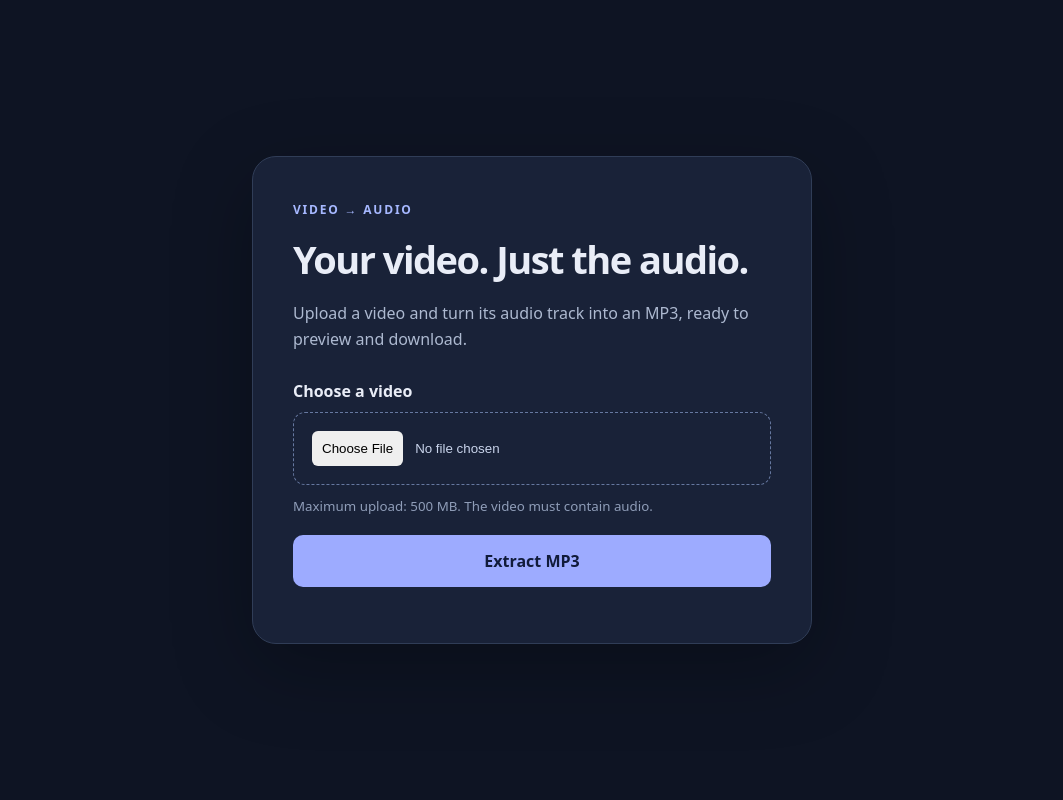
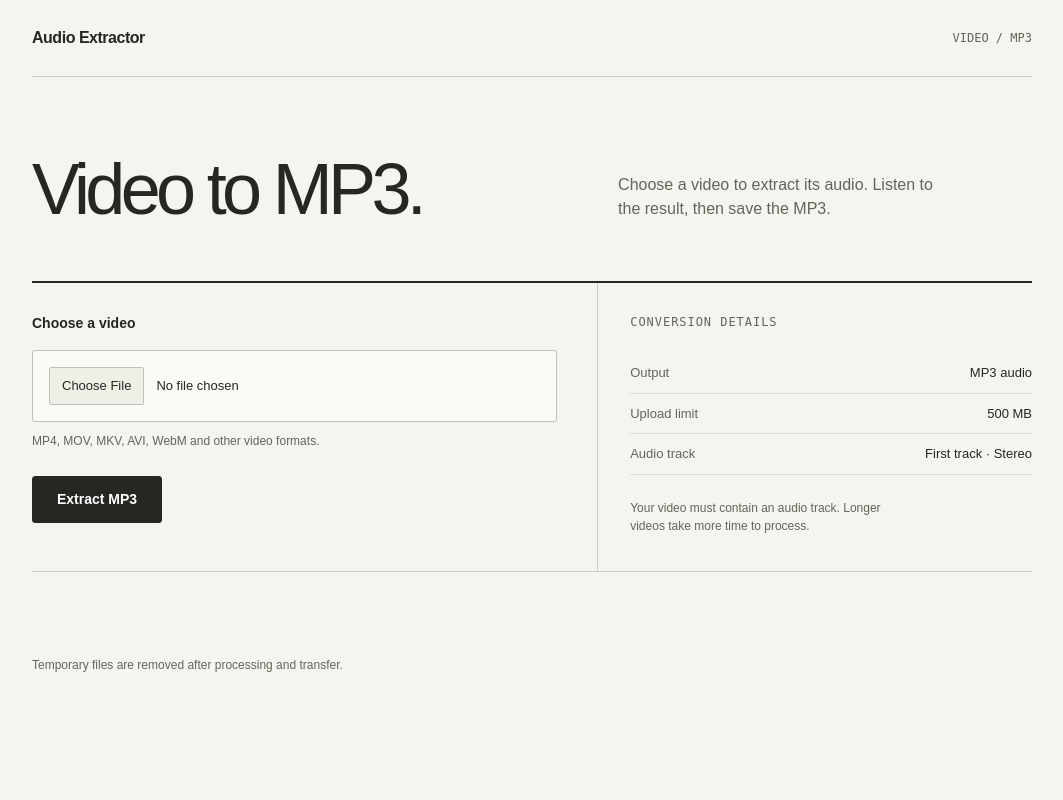
Before and after one commit to bobaFetr/videoaudioextractor, a Flask app: page / in a window 1280 px wide. Shown: the whole page, without its empty margins (108-1171 px from the left). Run offline with Flask 3, Linux system fonts and the light colour scheme.

Commit message:
Revamp index.html layout and styles for improved user experience and accessibility

```diff
--- a/templates/index.html
+++ b/templates/index.html
@@ -6,42 +6,91 @@
   <title>Video to MP3</title>
   <style>
     * { box-sizing: border-box; }
-    body { margin: 0; min-height: 100vh; display: grid; place-items: center; padding: 24px; font-family: system-ui, sans-serif; color: #e9edf7; background: #0e1423; }
-    main { width: min(100%, 560px); padding: 40px; background: #192238; border: 1px solid #303d57; border-radius: 24px; box-shadow: 0 24px 80px #0004; }
-    .badge { color: #a6b8ff; font-size: 12px; letter-spacing: .15em; font-weight: 700; }
-    h1 { font-size: clamp(28px, 6vw, 38px); margin: 14px 0; letter-spacing: -.04em; }
-    p { color: #adb9d0; line-height: 1.6; }
-    label { display: block; margin-top: 28px; margin-bottom: 10px; font-weight: 600; }
-    input { width: 100%; padding: 18px; border: 1px dashed #6678a0; border-radius: 12px; color: #c9d4eb; }
-    input::file-selector-button { border: 0; padding: 10px; margin-right: 12px; border-radius: 6px; cursor: pointer; }
-    button, .download { display: block; width: 100%; padding: 15px; margin-top: 20px; border: 0; border-radius: 10px; background: #9dabff; color: #111b3a; font: inherit; font-weight: 700; cursor: pointer; text-align: center; text-decoration: none; }
+    :root { color-scheme: light; }
+    body { margin: 0; font-family: Arial, Helvetica, sans-serif; color: #252722; background: #f5f4ef; line-height: 1.5; }
+    .page { width: min(100% - 64px, 1000px); margin: 0 auto; }
+    .masthead { display: flex; justify-content: space-between; align-items: center; gap: 24px; padding: 26px 0; border-bottom: 1px solid #cccfc4; }
+    .wordmark { font-size: 16px; font-weight: 700; letter-spacing: -.03em; }
+    .masthead span:last-child { color: #61665b; font-size: 12px; font-family: monospace; }
+    main { padding: 76px 0 64px; }
+    .intro { display: grid; grid-template-columns: 1.3fr 1fr; align-items: end; gap: 48px; margin-bottom: 56px; }
+    h1 { font-size: clamp(42px, 7vw, 72px); line-height: 1; font-weight: 400; letter-spacing: -.065em; margin: 0; }
+    p { color: #61665b; margin: 0; }
+    .intro p { max-width: 330px; padding-bottom: 4px; }
+    .workspace { display: grid; grid-template-columns: 1.3fr 1fr; border-top: 2px solid #252722; border-bottom: 1px solid #cccfc4; }
+    .converter { min-width: 0; padding: 30px 40px 36px 0; }
+    label { display: block; margin-bottom: 16px; font-size: 14px; font-weight: 700; }
+    input { display: block; width: 100%; min-width: 0; padding: 16px; border: 1px solid #bfc3b6; border-radius: 3px; background: #fafaf7; font: inherit; font-size: 13px; }
+    input::file-selector-button { border: 1px solid #bfc3b6; background: #eeefe7; color: #252722; padding: 8px 12px; margin-right: 12px; border-radius: 2px; cursor: pointer; font: inherit; }
+    button, .download { display: inline-flex; justify-content: center; padding: 12px 24px; margin-top: 26px; border: 1px solid #252722; border-radius: 3px; background: #252722; color: #fff; font: inherit; font-size: 14px; font-weight: 600; cursor: pointer; text-decoration: none; }
+    button:hover, .download:hover { background: #41473b; }
     button:disabled { opacity: .5; cursor: wait; }
-    :focus-visible { outline: 3px solid #d5ddff; outline-offset: 4px; }
-    small { display: block; color: #8f9db8; margin-top: 12px; }
-    #status { margin-bottom: 0; }
-    .error { color: #ffb5b5; }
-    audio { width: 100%; margin-top: 20px; }
+    :focus-visible { outline: 2px solid #a94b20; outline-offset: 4px; }
+    small { display: block; color: #61665b; margin-top: 10px; font-size: 12px; }
+    #status { font-size: 14px; margin-top: 18px; }
+    #status:empty { display: none; }
+    #status.error { color: #a32c20; }
+    #result { border-top: 1px solid #cccfc4; margin-top: 28px; padding-top: 22px; }
+    #result h2 { font-size: 14px; margin: 0 0 14px; }
+    audio { display: block; width: 100%; }
+    .notes { border-left: 1px solid #cccfc4; padding: 30px 0 36px 32px; }
+    .notes h2 { font-size: 12px; font-weight: 400; color: #61665b; margin: 0 0 22px; font-family: monospace; text-transform: uppercase; letter-spacing: .08em; }
+    dl { margin: 0; font-size: 13px; }
+    dl div { display: flex; justify-content: space-between; gap: 20px; padding: 10px 0; border-bottom: 1px solid #dedfd7; }
+    dt { color: #61665b; }
+    dd { margin: 0; text-align: right; }
+    .notes p { font-size: 12px; margin-top: 24px; max-width: 280px; }
+    footer { padding: 20px 0 36px; color: #61665b; font-size: 12px; }
     [hidden] { display: none !important; }
-    @media (max-width: 480px) { main { padding: 26px; } }
+    @media (max-width: 680px) {
+      .page { width: calc(100% - 40px); }
+      main { padding: 48px 0 32px; }
+      .intro { grid-template-columns: 1fr; gap: 24px; margin-bottom: 36px; }
+      .workspace { grid-template-columns: 1fr; }
+      .converter { padding-right: 0; }
+      .notes { border-left: 0; border-top: 1px solid #cccfc4; padding: 24px 0; }
+    }
   </style>
 </head>
 <body>
+  <div class="page">
+  <header class="masthead">
+    <span class="wordmark">Audio Extractor</span>
+    <span>VIDEO / MP3</span>
+  </header>
   <main>
-    <span class="badge">VIDEO → AUDIO</span>
-    <h1>Your video. Just the audio.</h1>
-    <p>Upload a video and turn its audio track into an MP3, ready to preview and download.</p>
+    <div class="intro">
+      <h1>Video to MP3.</h1>
+      <p>Choose a video to extract its audio. Listen to the result, then save the MP3.</p>
+    </div>
+    <div class="workspace">
+    <div class="converter">
     <form id="form">
       <label for="video">Choose a video</label>
-      <input id="video" name="video" type="file" accept="video/*,.mkv,.avi,.mov,.webm" required>
-      <small>Maximum upload: 500 MB. The video must contain audio.</small>
+      <input id="video" name="video" type="file" accept="video/*,.mkv,.avi,.mov,.webm" aria-describedby="file-help" required>
+      <small id="file-help">MP4, MOV, MKV, AVI, WebM and other video formats.</small>
       <button id="convert" type="submit">Extract MP3</button>
     </form>
     <p id="status" role="status" aria-live="polite"></p>
     <section id="result" aria-label="Extracted audio" hidden>
+      <h2>Extracted audio</h2>
       <audio id="preview" controls></audio>
       <a id="download" class="download">Download MP3</a>
     </section>
+    </div>
+    <aside class="notes" aria-label="Conversion details">
+      <h2>Conversion details</h2>
+      <dl>
+        <div><dt>Output</dt><dd>MP3 audio</dd></div>
+        <div><dt>Upload limit</dt><dd>500 MB</dd></div>
+        <div><dt>Audio track</dt><dd>First track · Stereo</dd></div>
+      </dl>
+      <p>Your video must contain an audio track. Longer videos take more time to process.</p>
+    </aside>
+    </div>
   </main>
+  <footer>Temporary files are removed after processing and transfer.</footer>
+  </div>
   <script>
     const form = document.querySelector('#form');
     const video = document.querySelector('#video');
```
